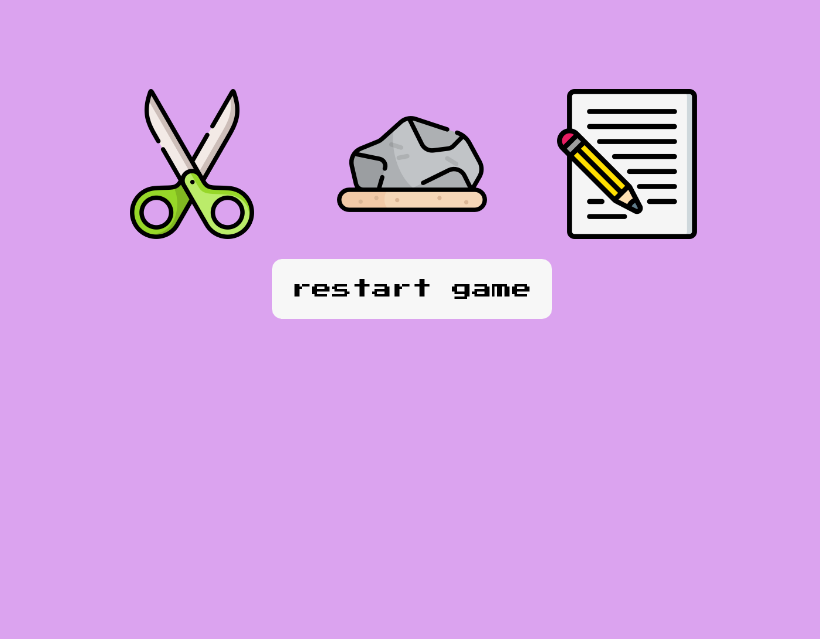
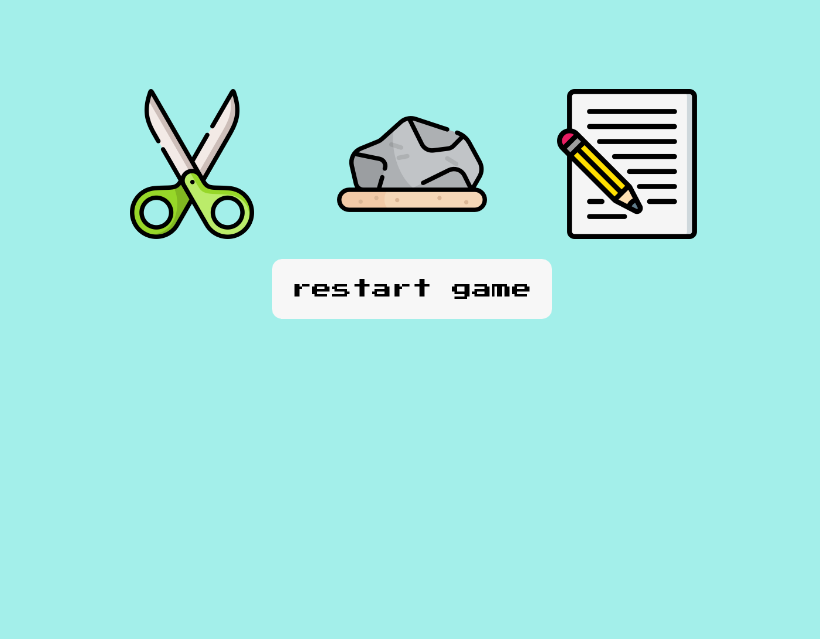
Before and after one commit to MiaMarmeladenbrot/Rock-Paper-Scissors, a plain HTML site: page index.html in a window 1280 px wide. Shown: the part 161-800 px from the top of the page, without its empty margins (228-1048 px from the left). Drawn offline with Linux system fonts and the light colour scheme.

Commit message:
change readme, change bg-color

```diff
--- a/assets/css/style.css
+++ b/assets/css/style.css
@@ -39,7 +39,7 @@ header {
   padding: 40px 20px 0 20px;
   text-align: center;
   min-height: 100vh;
-  background-color: rgb(219, 163, 239);
+  background-color: rgb(163, 239, 234);
 }
 
 img {
--- a/index.html
+++ b/index.html
@@ -3,7 +3,7 @@
   <head>
     <meta charset="UTF-8" />
     <meta name="viewport" content="width=device-width, initial-scale=1.0" />
-    <title>4. Lösung: Rock, Paper, Scissors</title>
+    <title>Rock - Paper - Scissors</title>
     <link rel="stylesheet" href="./assets/css/style.css" />
   </head>
   <body>
```
Also changed, not shown: assets/img/screenshots/Bildschirmfoto 2024-03-05 um 17.26.42.png (added), assets/img/screenshots/Bildschirmfoto 2024-03-05 um 17.26.57.png (added), 1 other file.
